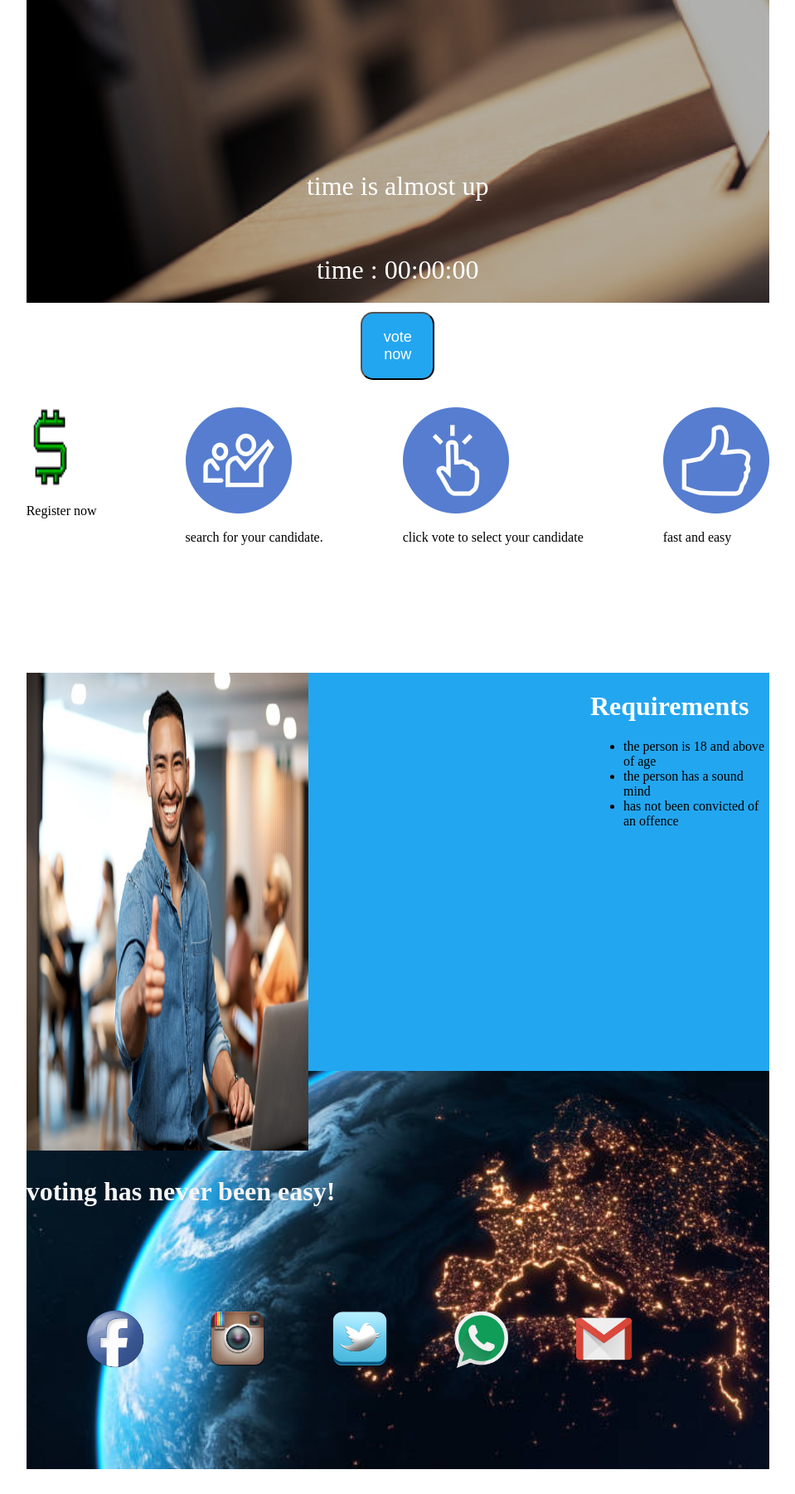
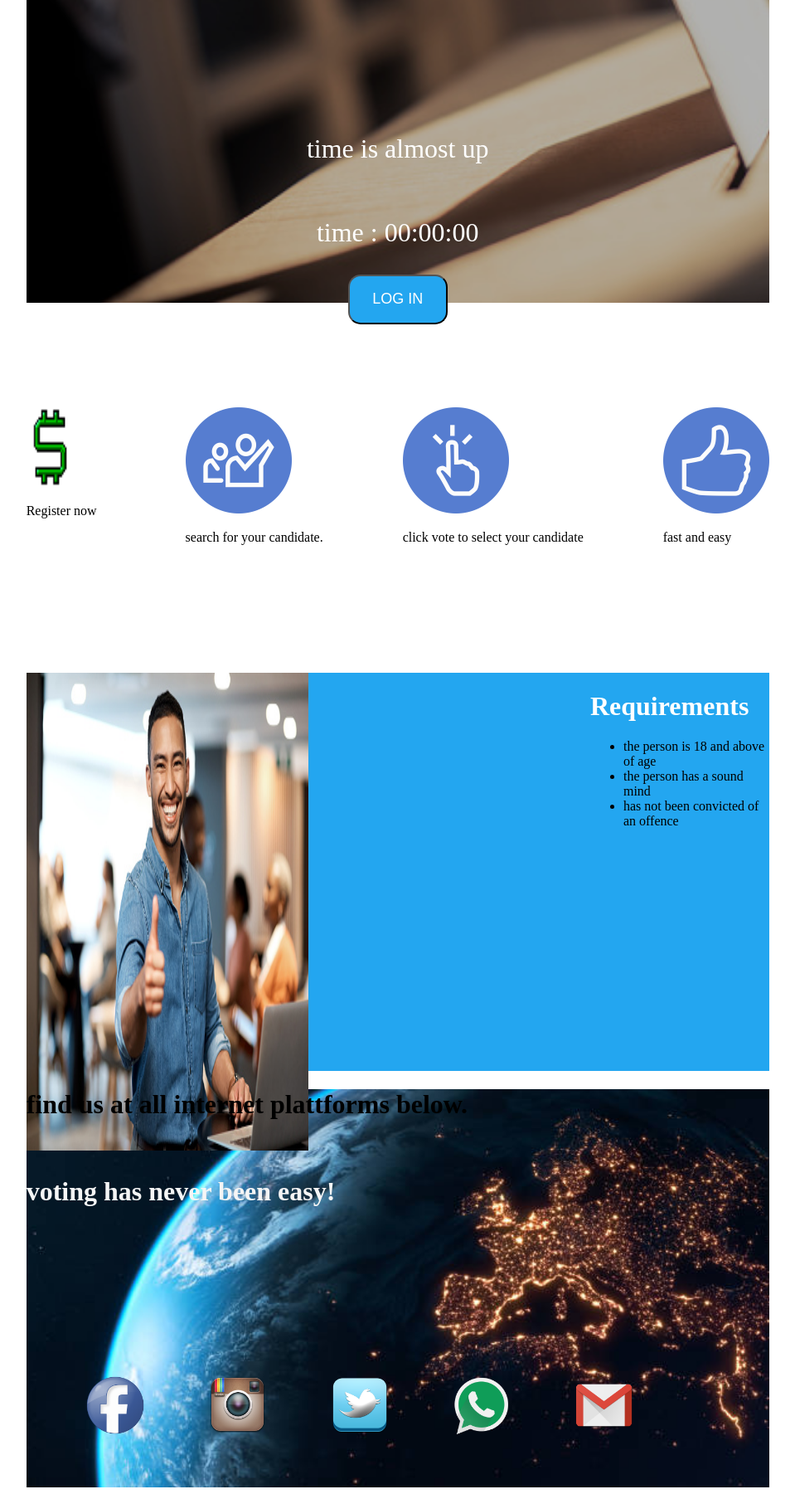
Before and after one commit to victoriamwangi/Online-Voting-System, a PHP site: page / in a window 1280 px wide. Shown: the part 403-2204 px from the top of the page at 83% size, without its empty margins (128-1087 px from the left). Before the commit the page ends 2174 px from the top, so only its background shows below. Run offline with PHP 8.4, Linux system fonts and the light colour scheme.

Commit message:
style:by id:log-hover effect

```diff
--- a/css/style.css
+++ b/css/style.css
@@ -33,19 +33,21 @@
                  font-size: xx-large;
                  align-items: center;
                  flex-direction: column;
-                 margin-top: 25%;
+                 margin-top: 20%;
 
 
 }
-.image .overlay .one button{
+#log{
                          padding: 2%;
-                         width: 10%;
+                         width: 120px;
+                         height: 60px;
                          border-radius: 15px;
                          font-size: 18px;
                          color: white;
                          background-color: #23A6F0;
 
 }
+#log:hover{background-color: lime;}
 .pagetwo{
  height: 40vh;
  width: 70vw;
--- a/index.html
+++ b/index.html
@@ -25,7 +25,7 @@
             <div class="one">
                 <p>time is almost up</p>
                 <p>time : 00:00:00</p>
-                <button>vote now</button>
+               <a href="login/login.html"><button id="log">LOG IN</button></a>
 
 
 
@@ -85,6 +85,7 @@
 
     </div>
     <div class="picturetwo">
+        <h1>find us at all internet plattforms below.</h1>
         <div class="imagetwo">
             <img src="images/facebook.png" alt="" height="12%" width="8%">
             <img src="images/Instagram.png" alt="" height="12%" width="8%">
```
